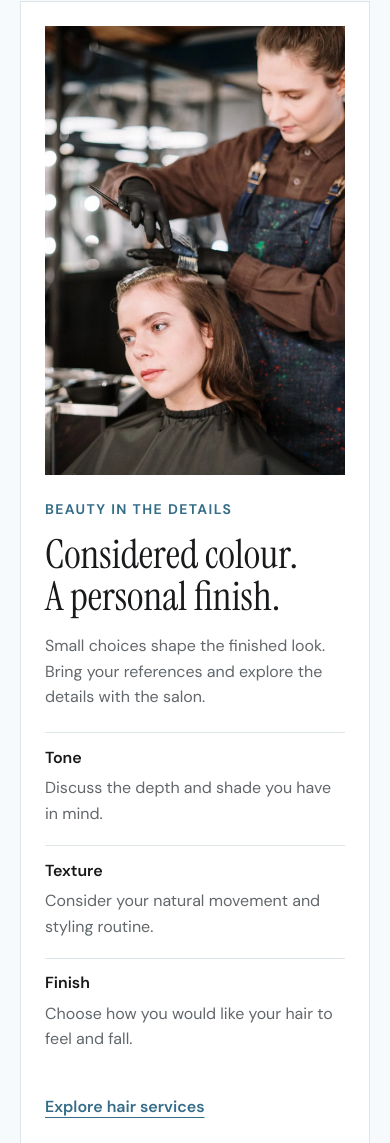
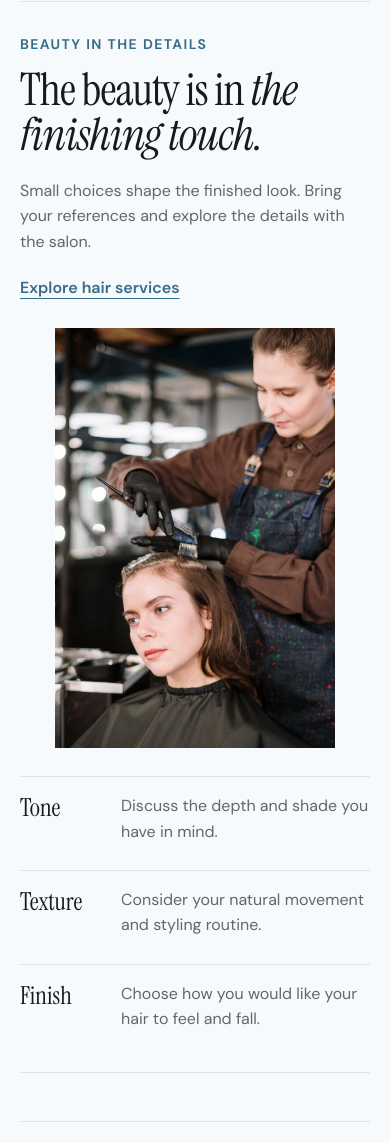
Before and after one commit to teknritsolutions-2/Salon-Beauty-Parlour, a plain HTML site: page index.html in a window 390 px wide. Shown: the part 3955-5098 px from the top of the page. Drawn offline with Linux system fonts and the light colour scheme.

Commit message:
Redesign Beauty in the Details editorial section

```diff
--- a/assets/css/style.css
+++ b/assets/css/style.css
@@ -1020,45 +1020,57 @@ footer nav h2 {
 .experience-sequence p {
   max-width: 38ch;
 }
+
 .beauty-detail {
   display: grid;
-  grid-template-columns: 0.85fr 1.15fr;
+  grid-template-columns: minmax(0, 1fr) minmax(240px, 330px);
+  gap: 2.25rem clamp(28px, 5vw, 80px);
   align-items: center;
-  gap: clamp(24px, 4vw, 56px);
-  padding: clamp(24px, 3vw, 44px);
+  padding-block: 2.5rem 3rem;
   margin-bottom: clamp(48px, 5vw, 72px);
-  background: var(--surface);
-  border: 1px solid var(--line);
-}
-.beauty-detail > img {
+  border-block: 1px solid var(--line);
+}
+.detail-heading h2 {
+  font-size: clamp(3rem, 5.2vw, 5.2rem);
+  line-height: 1;
+  letter-spacing: -0.02em;
+}
+.detail-heading > p:not(.eyebrow) {
+  max-width: 48ch;
+  margin-block: 1.25rem;
+}
+.detail-heading > .text-link {
+  display: inline-block;
+}
+.detail-photo {
+  grid-column: 2;
+  grid-row: 1 / 3;
+  align-self: center;
+}
+.detail-photo img {
   width: 100%;
   height: auto;
-  max-width: 390px;
-  justify-self: center;
-}
-.beauty-detail h2 {
-  font-size: clamp(2.5rem, 4vw, 4rem);
-}
-.beauty-detail p:not(.eyebrow) {
-  margin-block: 1rem;
 }
 .detail-notes {
-  display: block;
-  margin: 1.4rem 0;
+  display: grid;
+  grid-template-columns: repeat(3, minmax(0, 1fr));
+  gap: 1.5rem;
+  margin: 0;
+  align-self: start;
 }
 .detail-notes > div {
-  display: grid;
-  grid-template-columns: 85px 1fr;
-  gap: 1rem;
-  padding-block: 0.7rem;
   border-top: 1px solid var(--line);
+  padding-top: 1rem;
 }
 .detail-notes dt {
+  font: 400 1.8rem/1.2 var(--serif);
+  margin-bottom: 0.6rem;
+}
+.detail-notes dd {
   font-size: 1rem;
-}
-.detail-notes dd {
+  line-height: 1.6;
+  white-space: normal;
   color: var(--muted);
-  white-space: normal;
 }
 .appointment-faq {
   padding: clamp(24px, 3vw, 44px);
@@ -1535,7 +1547,6 @@ footer nav h2 {
 
 @media (min-width: 641px) and (max-width: 960px) {
   .experience h2,
-  .beauty-detail h2,
   .feature h2 {
     font-size: clamp(2.5rem, 4.5vw, 3.5rem);
   }
@@ -1565,14 +1576,7 @@ footer nav h2 {
   .experience-sequence li {
     padding-block: 1rem;
   }
-  .beauty-detail {
-    grid-template-columns: 0.9fr 1.1fr;
-    gap: 24px;
-  }
-  .detail-notes > div {
-    grid-template-columns: 1fr;
-    gap: 0.3rem;
-  }
+
   .pricing-layout {
     grid-template-columns: 1fr;
     padding-top: 2.5rem;
@@ -1668,16 +1672,7 @@ footer nav h2 {
   .experience-sequence h3 {
     font-size: 1.9rem;
   }
-  .beauty-detail {
-    grid-template-columns: 1fr;
-  }
-  .beauty-detail > img {
-    width: min(100%, 300px);
-  }
-  .detail-notes > div {
-    grid-template-columns: 1fr;
-    gap: 0.3rem;
-  }
+
   .appointment-faq > div:first-child {
     gap: 0.75rem;
   }
@@ -1763,3 +1758,64 @@ footer nav h2 {
     justify-self: start;
   }
 }
+
+@media (min-width: 641px) and (max-width: 960px) {
+  .beauty-detail {
+    grid-template-columns: 1fr 1fr;
+    gap: 1.75rem 2rem;
+  }
+  .detail-heading {
+    grid-column: 1 / -1;
+  }
+  .detail-heading h2 {
+    font-size: clamp(3rem, 6.5vw, 4rem);
+  }
+  .detail-photo {
+    grid-column: 1;
+    grid-row: 2;
+  }
+  .detail-photo img {
+    max-width: 300px;
+    margin-inline: auto;
+  }
+  .detail-notes {
+    grid-column: 2;
+    grid-row: 2;
+    grid-template-columns: 1fr;
+    gap: 1.1rem;
+    align-self: center;
+  }
+}
+@media (max-width: 640px) {
+  .beauty-detail {
+    grid-template-columns: 1fr;
+    gap: 1.75rem;
+    padding-block: 2rem;
+  }
+  .detail-heading h2 {
+    font-size: clamp(2.8rem, 11vw, 3.8rem);
+  }
+  .detail-heading h2 br {
+    display: none;
+  }
+  .detail-photo {
+    grid-column: 1;
+    grid-row: 2;
+    width: min(100%, 280px);
+    justify-self: center;
+  }
+  .detail-notes {
+    grid-column: 1;
+    grid-template-columns: 1fr;
+    gap: 1.1rem;
+  }
+  .detail-notes > div {
+    display: grid;
+    grid-template-columns: 85px 1fr;
+    gap: 1rem;
+  }
+  .detail-notes dt {
+    font-size: 1.55rem;
+    margin: 0;
+  }
+}
--- a/index.html
+++ b/index.html
@@ -165,7 +165,21 @@
           >
         </div>
       </section>
-      <section class="beauty-detail wrap">
+      <section class="beauty-detail wrap" aria-labelledby="detail-title">
+        <div class="detail-heading">
+          <p class="eyebrow">Beauty in the details</p>
+          <h2 id="detail-title">
+            The beauty is in <br /><em>the finishing touch.</em>
+          </h2>
+          <p>
+            Small choices shape the finished look. Bring your references and
+            explore the details with the salon.
+          </p>
+          <a class="text-link" href="pages/services.html?category=Hair"
+            >Explore hair services</a
+          >
+        </div>
+        <figure class="detail-photo">
           <img
             src="assets/images/colour.webp"
             alt="A brush applying colour to carefully sectioned hair"
@@ -173,13 +187,7 @@
             height="1600"
             loading="lazy"
           />
-        <div>
-          <p class="eyebrow">Beauty in the details</p>
-          <h2>Considered colour.<br />A personal finish.</h2>
-          <p>
-            Small choices shape the finished look. Bring your references and
-            explore the details with the salon.
-          </p>
+        </figure>
         <dl class="detail-notes">
           <div>
             <dt>Tone</dt>
@@ -194,10 +202,6 @@
             <dd>Choose how you would like your hair to feel and fall.</dd>
           </div>
         </dl>
-          <a class="text-link" href="pages/services.html?category=Hair"
-            >Explore hair services</a
-          >
-        </div>
       </section>
       <section class="lookbook section wrap">
         <div class="line">
```
Also changed, not shown: 1 other file. Lines whose indentation alone changed are shown as unchanged.
